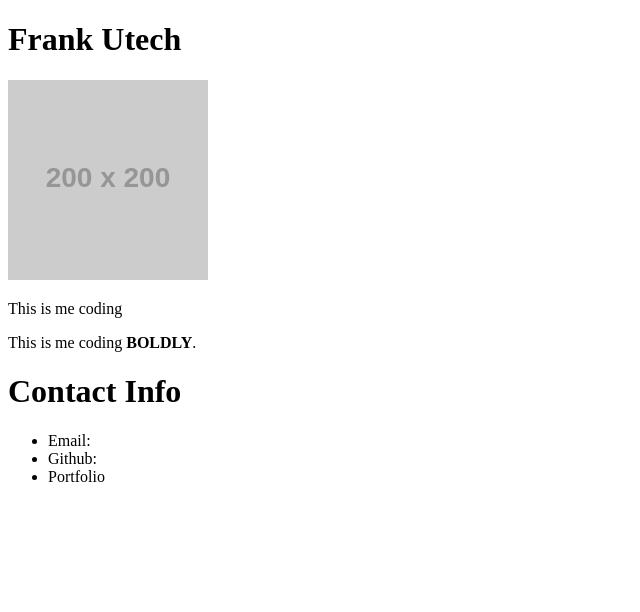
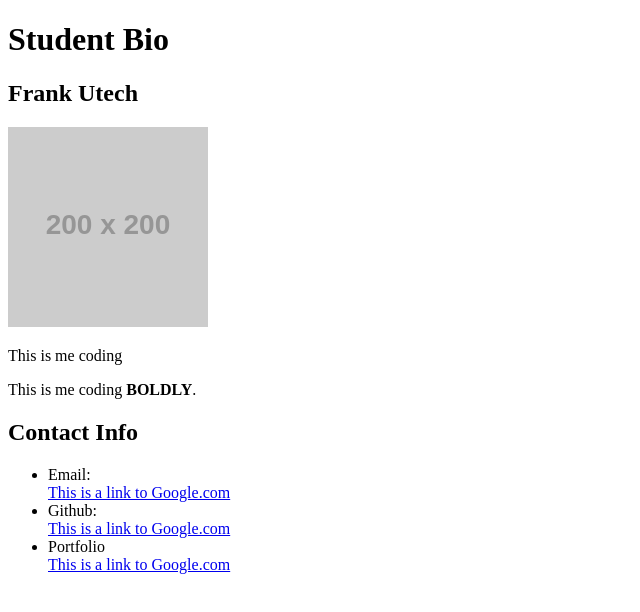
Before and after one commit to ute039/first-day-demo, a plain HTML site: page index.html in a window 1280 px wide. Shown: the whole page, without its empty margins (0-640 px from the left). Drawn offline with Linux system fonts and the light colour scheme; placeholder pictures from the web are drawn by us.

Commit message:
First draft

```diff
--- a/index.html
+++ b/index.html
@@ -8,7 +8,8 @@
 
   <body>
     <header>
-      <h1>Frank Utech</h1>
+      <h1>Student Bio</h1>
+      <h2>Frank Utech</h2>
     </header>
     <section>
       <!-- Image -->
@@ -19,15 +20,15 @@
       <p>This is me coding <strong>BOLDLY</strong>.</p>
     </section>
     <header>
-      <h1>Contact Info </h1>
+      <h2>Contact Info </h2>
     </header>
     <section>
 
        <!-- Unordered list -->
        <ul>
-        <li>Email:</li>
-        <li>Github:</li>
-        <li>Portfolio</li>
+        <li>Email:</li> <a href="utech039@gmail.com">This is a link to Google.com</a>
+        <li>Github:</li> <a href="https://github.com/ute039/first-day-demo">This is a link to Google.com</a>
+        <li>Portfolio</li> <a href="Coming Soon">This is a link to Google.com</a>
       </ul>
     </section>
 
```
